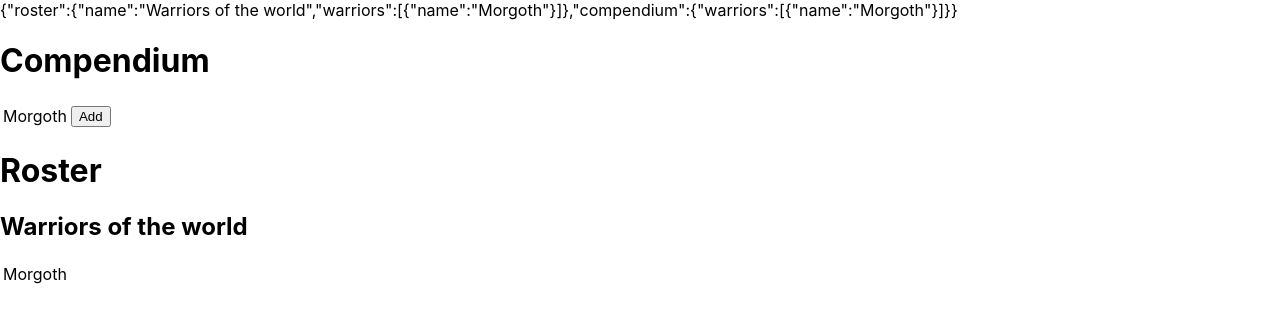
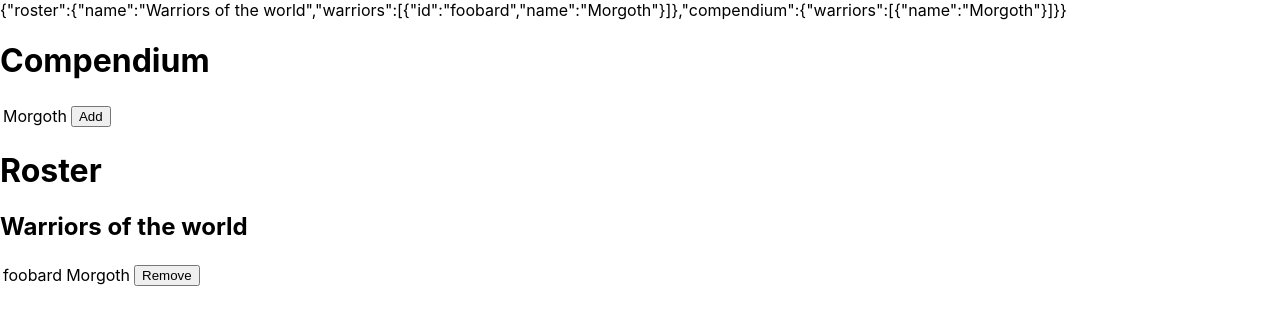
Before and after one commit to Ghrind/warcry, a React (Create React App) app: page / in a window 1280 px wide. Shown: the top 324 px of the page. Built offline with nearby package versions, Linux system fonts and the light colour scheme.

Commit message:
User can add and remove warriors from roster

```diff
--- a/package.json
+++ b/package.json
@@ -11,6 +11,7 @@
     "react-dom": "^18.2.0",
     "react-redux": "^8.0.5",
     "react-scripts": "5.0.1",
+    "uuid": "^9.0.0",
     "web-vitals": "^2.1.4"
   },
   "scripts": {
--- a/src/features/compendium/Compendium.js
+++ b/src/features/compendium/Compendium.js
@@ -6,12 +6,14 @@ export function Compendium() {
   const dispatch = useDispatch();
   return (
     <table>
+    <tbody>
       {warriors && warriors.map( w =>
         <tr>
           <td>{w.name}</td>
           <td><button onClick={ () => dispatch(addWarrior(w)) } aria-label="Add">Add</button></td>
         </tr>
       )}
+      </tbody>
     </table>
   )
 }
--- a/src/features/roster/Roster.js
+++ b/src/features/roster/Roster.js
@@ -1,17 +1,23 @@
-import { useSelector } from 'react-redux'
+import { useSelector, useDispatch } from 'react-redux';
+import { removeWarrior } from './rosterSlice'
 
 export function Roster() {
   const name = useSelector( (state) => state.roster.name );
   const warriors = useSelector( (state) => state.roster.warriors );
+  const dispatch = useDispatch();
   return (
     <div>
       <h2>{name}</h2>
       <table>
-      {warriors && warriors.map( w =>
-        <tr>
-          <td>{w.name}</td>
-        </tr>
-      )}
+      <tbody>
+        {warriors && warriors.map( w =>
+          <tr>
+            <td>{w.id}</td>
+            <td>{w.name}</td>
+            <td><button onClick={ () => dispatch(removeWarrior(w.id))}>Remove</button></td>
+          </tr>
+        )}
+        </tbody>
       </table>
     </div>
   )
--- a/src/features/roster/rosterSlice.js
+++ b/src/features/roster/rosterSlice.js
@@ -1,9 +1,10 @@
 import { createSlice } from '@reduxjs/toolkit'
+import { v1 as uuidv1 } from 'uuid'
 
 const initialState = {
   name: 'Warriors of the world',
   warriors: [
-    { name: 'Morgoth' }
+    { id: 'foobard', name: 'Morgoth' }
   ],
 };
 
@@ -12,14 +13,16 @@ export const rosterSlice = createSlice({
   initialState,
   reducers: {
     addWarrior: (state, action) => {
-      state.warriors.push(action.payload);
+      var warrior = action.payload;
+      const rosterWarrior = {...warrior, ...{ id: uuidv1() }};
+      state.warriors.push(rosterWarrior);
     },
     removeWarrior: (state, action) => {
-      state.warriors = state.warrior.filter(warrior => warrior.id == action.payload);
+      state.warriors = state.warriors.filter(warrior => warrior.id != action.payload);
     },
   }
 });
 
-export const { addWarrior } = rosterSlice.actions;
+export const { addWarrior, removeWarrior } = rosterSlice.actions;
 
 export default rosterSlice.reducer;
```
Also changed, not shown: 1 other file (tests, documents, lock files or other folders). Lines whose indentation alone changed are shown as unchanged.
